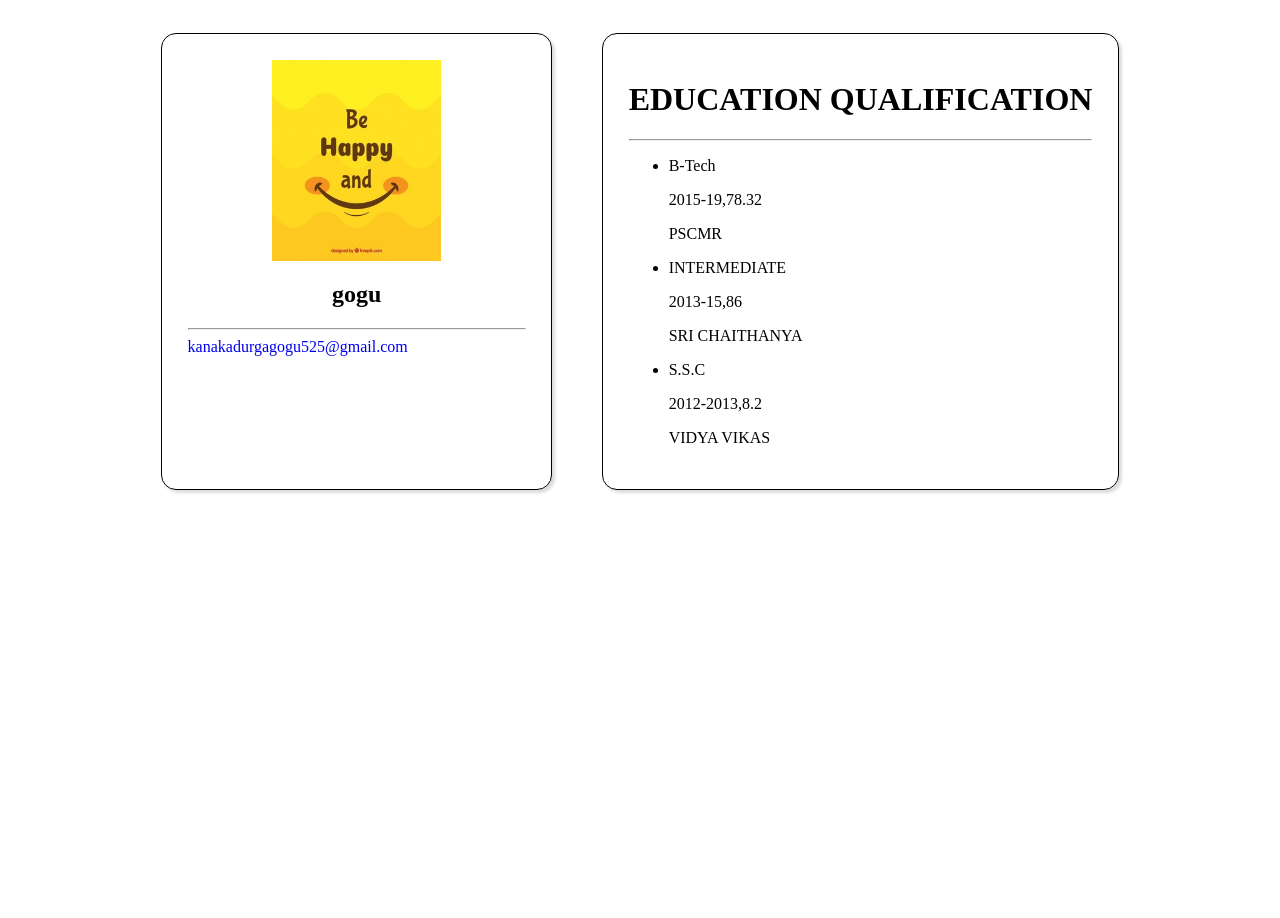
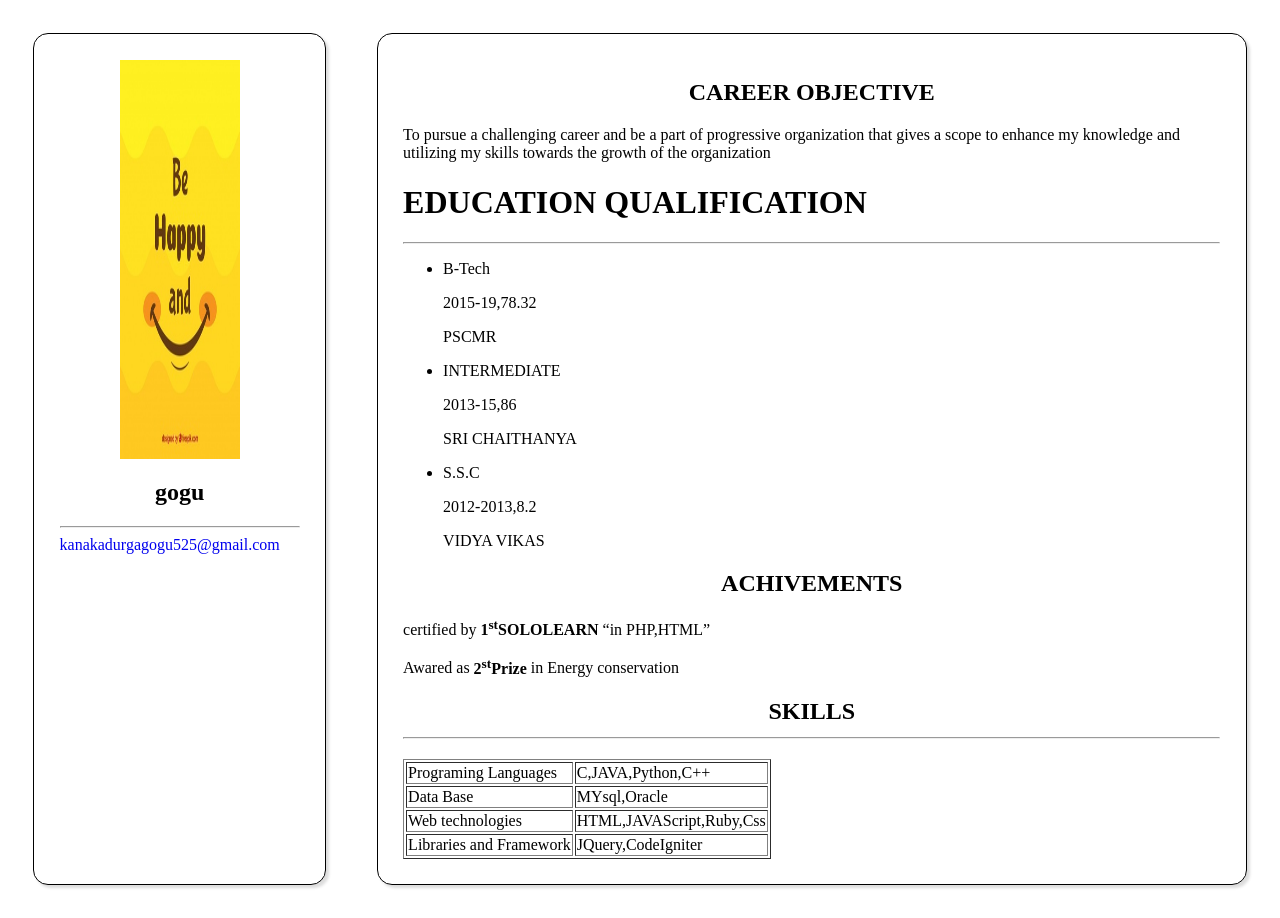
Before and after one commit to kanakadurgagogu/resume, a plain HTML site: page index.html in a window 1280 px wide. Before the commit the page ends 800 px from the top, so only its background shows below. Drawn offline with Linux system fonts and the light colour scheme.

Commit message:
firstcommit

```diff
--- a/data.json
+++ b/data.json
@@ -4,6 +4,9 @@
     "email":"kanakadurgagogu525@gmail.com",
     "mobile":"+91-9585657896"
   },
+ "careeer":{
+    "info":"To pursue a challenging career and be a part of progressive organization that gives a scope to enhance my knowledge and utilizing my skills towards the growth of the organization"
+},
   "education":[{
     "degree":"B-Tech",
     "institute":"PSCMR",
@@ -21,5 +24,34 @@
   "institute":"VIDYA VIKAS",
   "data":["2012-2013","8.2"]
 }
-  ]
+],
+"achivements":[
+  {
+    "name":"certified by <b>1<sup>st</sup>SOLOLEARN</b> <q>in PHP,HTML</q>"
+  },
+  {
+    "name":"Awared as <b>2<sup>st</sup>Prize</b> in Energy conservation"
+  }
+],
+"skills":[
+  {
+    "name":"Programing Languages",
+    "data":["C","JAVA","Python","C++"]
+  },
+  {
+    "name":"Data Base",
+    "data":["MYsql","Oracle"]
+  },
+  {
+    "name":"Web technologies",
+    "data":["HTML","JAVAScript","Ruby","Css"]
+  },
+  {
+    "name":"Libraries and Framework",
+    "data":["JQuery","CodeIgniter"]
+  }
+
+]
+
+
 }
--- a/main.js
+++ b/main.js
@@ -13,9 +13,22 @@ function loadJson(file,callback){
 loadJson("data.json",function(text){
   let data=JSON.parse(text);
   console.log(data);
+  fun_career(data.careeer);
   fun_education(data.education);
+  fun_achivements(data.achivements);
+  fun_skills(data.skills);
 });
 var div2=document.getElementById("child2");
+function fun_career(car){
+  var c1=document.createElement("h2");
+  c1.textContent="CAREER OBJECTIVE";
+  div2.appendChild(c1);
+  var p=document.createElement("p");
+  p.textContent=car.info;
+  div2.appendChild(p);
+}
+
+
 function fun_education(edu){
    var head=document.createElement("h1");
    head.textContent="EDUCATION QUALIFICATION";
@@ -38,8 +51,30 @@ function fun_education(edu){
 
 
   }
-
-
-
-
 }
+ function fun_achivements(ach){
+   var a1=document.createElement("h2");
+   a1.textContent="ACHIVEMENTS";
+   div2.appendChild(a1);
+   for(var i=0; i<ach.length; i++){
+   var p1=document.createElement("p");
+   p1.innerHTML=ach[i].name;
+   div2.appendChild(p1);
+ }
+}
+function fun_skills(skill){
+  var a1=document.createElement("h2");
+  a1.textContent="SKILLS";
+  div2.appendChild(a1);
+  var hr=document.createElement("hr");
+  a1.appendChild(hr);
+  var tr="";
+  var table=document.createElement("table");
+  table.border="1";
+  div2.appendChild(table);
+  for(var i=0; i<skill.length; i++)
+{
+  tr+="<tr><td>"+skill[i].name+"</td><td>"+skill[i].data+"</td></tr>";
+}
+table.innerHTML=tr;
+}
```
Also changed, not shown: index.html (+1 -0 lines).
